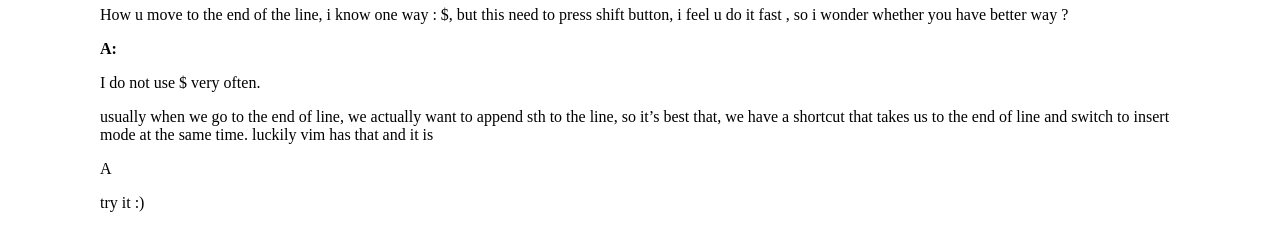
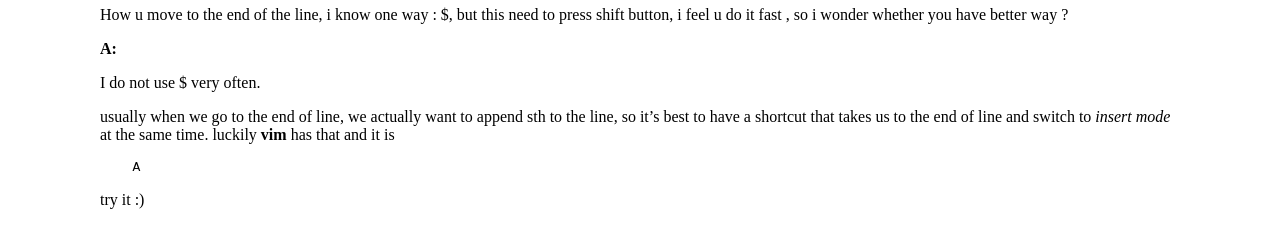
Before and after one commit to happypeter/LGCB, a Jekyll site: the page built from book/vim_basic_move.md, in a window 1280 px wide. Shown: the part 682-907 px from the top of the page. Built offline with Jekyll 4.4.1, drawn with Linux system fonts in a browser that asks for light colours; Markdown is read by kramdown in place of the engine named in the settings.

Commit message:
Questtion from 3xwd

```diff
--- a/book/vim_basic_move.md
+++ b/book/vim_basic_move.md
@@ -48,9 +48,9 @@ __A:__
 I do not use $ very often.
 
 usually when we go to the end of line, we actually want to append sth to the
-line, so it's best that, we have a shortcut that takes us to the end of line
-and switch to insert mode at the same time. luckily vim has that and it is
+line, so it's best to have a shortcut that takes us to the end of line
+and switch to _insert mode_ at the same time. luckily __vim__ has that and it is
 
-   A
+    A
 
 try it :)
```
